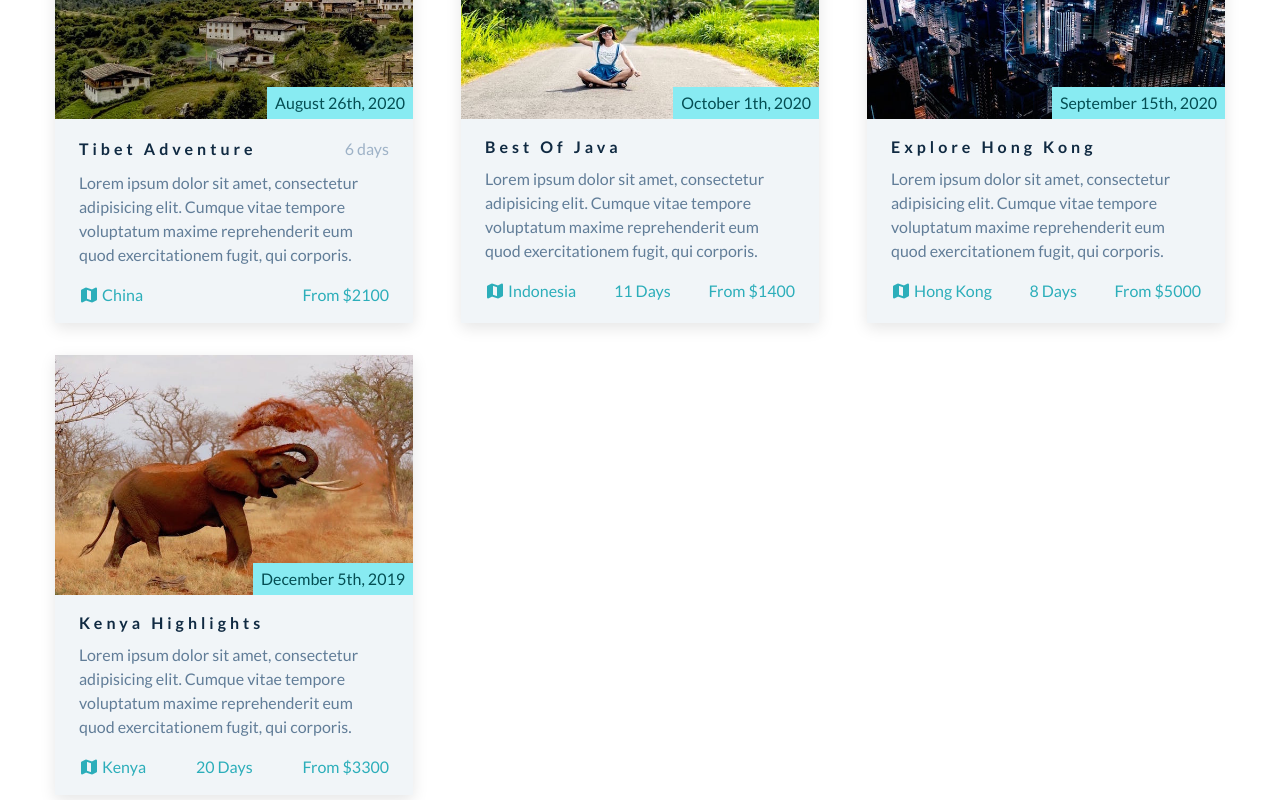
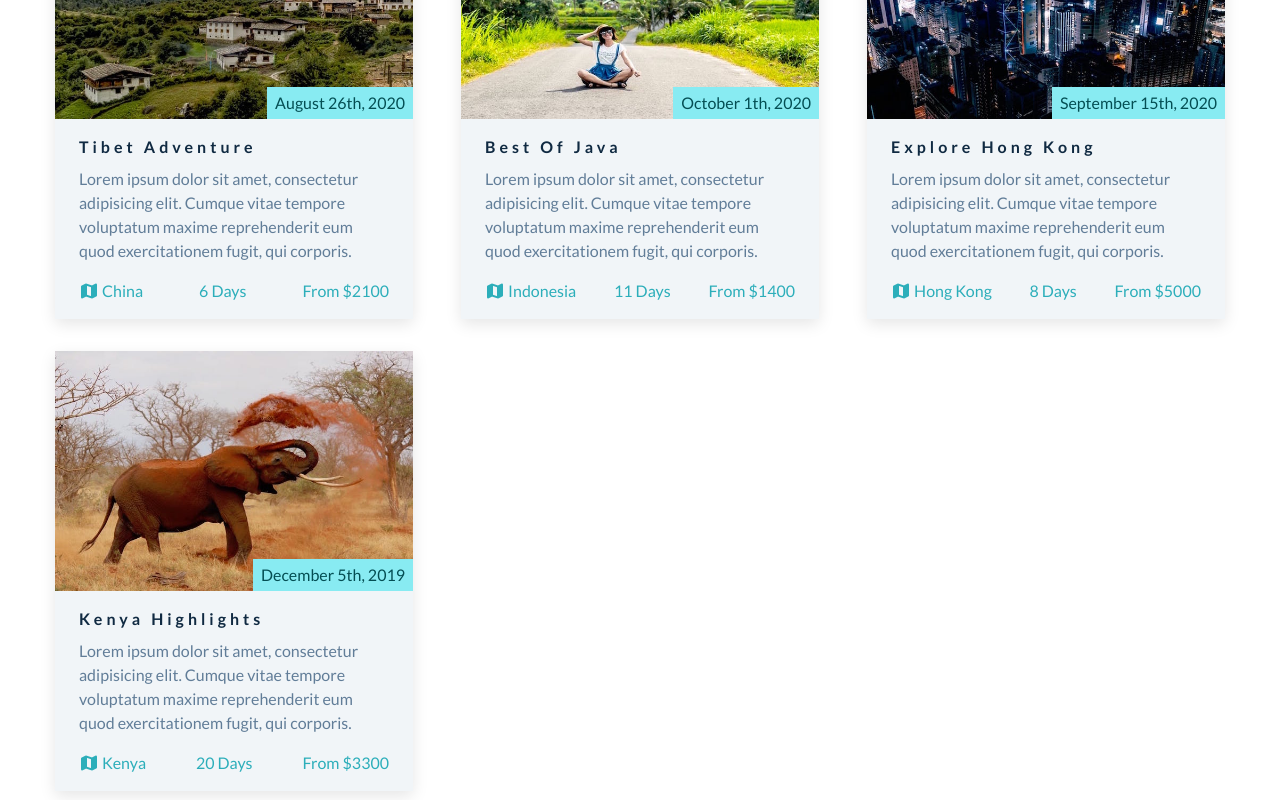
Before and after one commit to grimwebdeveloper/Neo-Commerce, a React (Vite) app: page / in a window 1280 px wide. Shown: the part 2140-2940 px from the top of the page. Built offline with nearby package versions, Linux system fonts and the light colour scheme.

Commit message:
Tours compoenent

```diff
--- a/src/components/Tours.jsx
+++ b/src/components/Tours.jsx
@@ -1,3 +1,4 @@
+import { tours } from '../data';
 import Title from './Title';
 
 const Tours = () => {
@@ -5,104 +6,32 @@ const Tours = () => {
     <section className='section' id='featured'>
       <Title title='featured' subtitle='tours' />
       <div className='section-center featured-center '>
-        <article className='tour-card'>
+        {tours.map((tour) => {
+          const { id, image, date, title, info, location, duration, price } =
+            tour;
+          return (
+            <article key={id} className='tour-card'>
               <div className='tour-img-container'>
-            <img src='./images/tour-1.jpeg' className='tour-img' alt='' />
-            <p className='tour-date'>august 26th, 2020</p>
+                <img src={image} className='tour-img' alt='' />
+                <p className='tour-date'>{date}</p>
               </div>
               <div className='tour-info'>
-            <div className='tour-title'>
-              <h4>Tibet Adventure</h4>
-              <p>6 days</p>
-            </div>
-            <p>
-              Lorem ipsum dolor sit amet, consectetur adipisicing elit. Cumque
-              vitae tempore voluptatum maxime reprehenderit eum quod
-              exercitationem fugit, qui corporis.
-            </p>
+                <h4>{title}</h4>
+                <p>{info}</p>
                 <div className='tour-footer'>
                   <p>
                     <span>
                       <i className='fas fa-map'></i>
                     </span>{' '}
-                china
+                    {location}
                   </p>
-              <p>from $2100</p>
+                  <p>{duration} days</p>
+                  <p>from ${price}</p>
                 </div>
               </div>
             </article>
-        <article className='tour-card'>
-          <div className='tour-img-container'>
-            <img src='./images/tour-2.jpeg' className='tour-img' alt='' />
-            <p className='tour-date'>october 1th, 2020</p>
-          </div>
-          <div className='tour-info'>
-            <h4>best of java</h4>
-            <p>
-              Lorem ipsum dolor sit amet, consectetur adipisicing elit. Cumque
-              vitae tempore voluptatum maxime reprehenderit eum quod
-              exercitationem fugit, qui corporis.
-            </p>
-            <div className='tour-footer'>
-              <p>
-                <span>
-                  <i className='fas fa-map'></i>
-                </span>{' '}
-                indonesia
-              </p>
-              <p>11 days</p>
-              <p>from $1400</p>
-            </div>
-          </div>
-        </article>
-        <article className='tour-card'>
-          <div className='tour-img-container'>
-            <img src='./images/tour-3.jpeg' className='tour-img' alt='' />
-            <p className='tour-date'>september 15th, 2020</p>
-          </div>
-          <div className='tour-info'>
-            <h4>explore hong kong</h4>
-            <p>
-              Lorem ipsum dolor sit amet, consectetur adipisicing elit. Cumque
-              vitae tempore voluptatum maxime reprehenderit eum quod
-              exercitationem fugit, qui corporis.
-            </p>
-            <div className='tour-footer'>
-              <p>
-                <span>
-                  <i className='fas fa-map'></i>
-                </span>{' '}
-                hong kong
-              </p>
-              <p>8 days</p>
-              <p>from $5000</p>
-            </div>
-          </div>
-        </article>
-        <article className='tour-card'>
-          <div className='tour-img-container'>
-            <img src='./images/tour-4.jpeg' className='tour-img' alt='' />
-            <p className='tour-date'>december 5th, 2019</p>
-          </div>
-          <div className='tour-info'>
-            <h4>kenya highlights</h4>
-            <p>
-              Lorem ipsum dolor sit amet, consectetur adipisicing elit. Cumque
-              vitae tempore voluptatum maxime reprehenderit eum quod
-              exercitationem fugit, qui corporis.
-            </p>
-            <div className='tour-footer'>
-              <p>
-                <span>
-                  <i className='fas fa-map'></i>
-                </span>{' '}
-                kenya
-              </p>
-              <p>20 days</p>
-              <p>from $3300</p>
-            </div>
-          </div>
-        </article>
+          );
+        })}
       </div>
       <div className='tour-btn'>
         <a href='#' className='btn'>
--- a/src/data.js
+++ b/src/data.js
@@ -44,3 +44,46 @@ export const services = [
     text: 'Lorem ipsum dolor sit amet consectetur adipisicing elit. Asperiores, officia.',
   },
 ];
+
+export const tours = [
+  {
+    id: 1,
+    image: './images/tour-1.jpeg',
+    date: 'august 26th, 2020',
+    title: 'Tibet Adventure',
+    info: 'Lorem ipsum dolor sit amet, consectetur adipisicing elit. Cumque vitae tempore voluptatum maxime reprehenderit eum quod exercitationem fugit, qui corporis.',
+    location: 'china',
+    duration: '6',
+    price: '2100',
+  },
+  {
+    id: 2,
+    image: './images/tour-2.jpeg',
+    date: 'october 1th, 2020',
+    title: 'best of java',
+    info: 'Lorem ipsum dolor sit amet, consectetur adipisicing elit. Cumque vitae tempore voluptatum maxime reprehenderit eum quod exercitationem fugit, qui corporis.',
+    location: 'indonesia',
+    duration: '11',
+    price: '1400',
+  },
+  {
+    id: 3,
+    image: './images/tour-3.jpeg',
+    date: 'september 15th, 2020',
+    title: 'explore hong kong',
+    info: 'Lorem ipsum dolor sit amet, consectetur adipisicing elit. Cumque vitae tempore voluptatum maxime reprehenderit eum quod exercitationem fugit, qui corporis.',
+    location: 'hong kong',
+    duration: '8',
+    price: '5000',
+  },
+  {
+    id: 4,
+    image: './images/tour-4.jpeg',
+    date: 'december 5th, 2019',
+    title: 'kenya highlights',
+    info: 'Lorem ipsum dolor sit amet, consectetur adipisicing elit. Cumque vitae tempore voluptatum maxime reprehenderit eum quod exercitationem fugit, qui corporis.',
+    location: 'kenya',
+    duration: '20',
+    price: '3300',
+  },
+];
```
Lines whose indentation alone changed are shown as unchanged.
